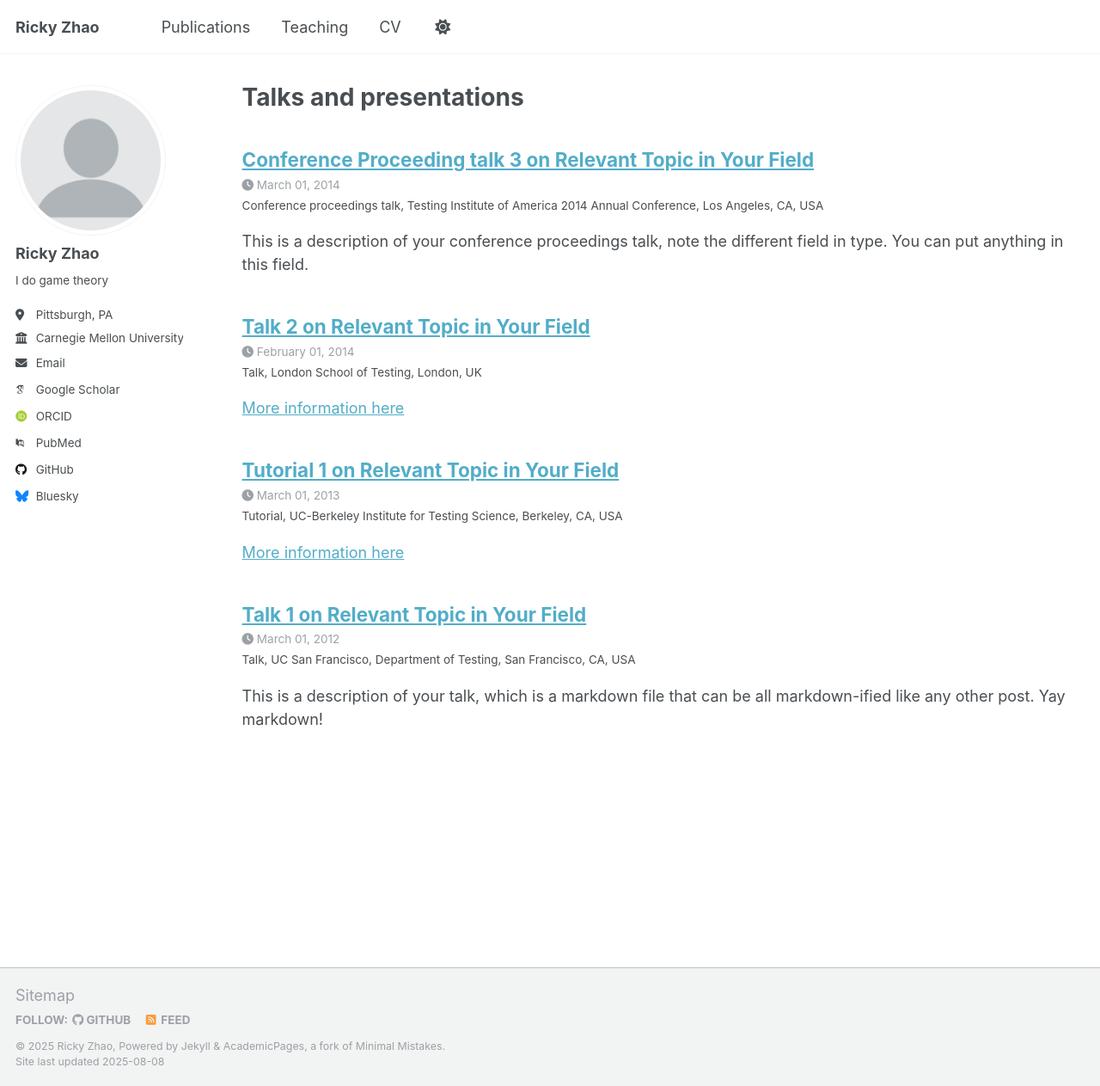
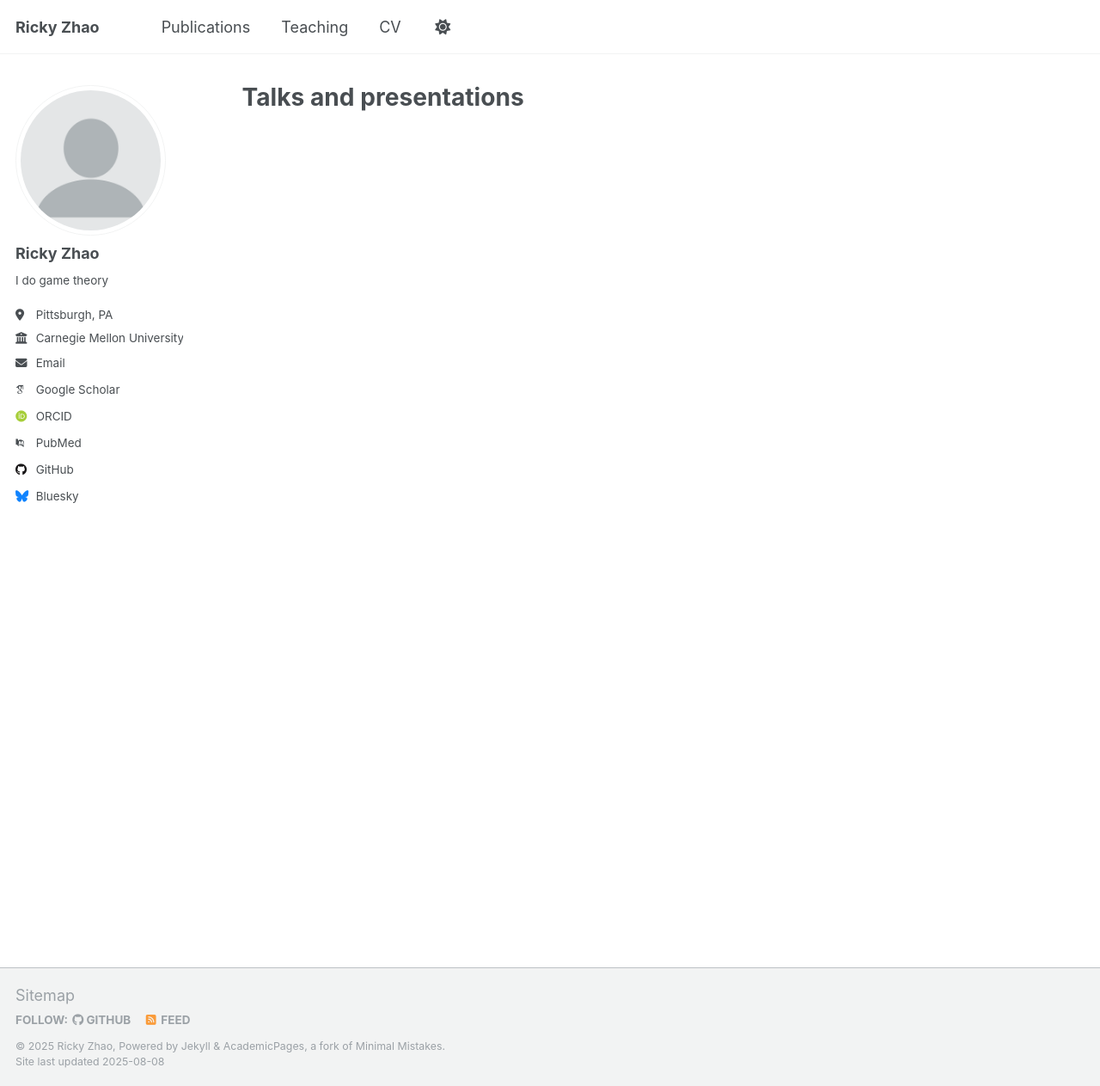
Before and after one commit to zhongxia-zhao/rzhao.github.io, a Jekyll site: the page built from _pages/talks.html, in a window 1280 px wide and 1263 px high. Shown: the whole window at 86% size. Built offline with Jekyll 4.4.1, drawn with Linux system fonts in a browser that asks for light colours; some web fonts are replaced; part of the change alters nothing that is shown.

```diff
--- a/_config.yml
+++ b/_config.yml
@@ -84,6 +84,10 @@ publication_category:
     title: 'Journal Articles'
   conferences:
     title: 'Conference Papers'
+  review:
+    title: 'Under Review'
+  wip:
+    title: 'Works in Progress'
 
 # Site Settings
 teaser                   :  # filename of teaser fallback teaser image placed in /images/, .e.g. "500x300.png"
@@ -215,18 +219,18 @@ kramdown:
 
 # These settings control the types of collections used by the template
 collections:
-  teaching:
-    output: true
-    permalink: /:collection/:path/
+  # teaching:
+  #   output: true
+  #   permalink: /:collection/:path/
   publications:
     output: true
     permalink: /:collection/:path/
-  portfolio:
-    output: true
-    permalink: /:collection/:path/
-  talks:
-    output: true
-    permalink: /:collection/:path/
+  # portfolio:
+  #   output: true
+  #   permalink: /:collection/:path/
+  # talks:
+  #   output: true
+  #   permalink: /:collection/:path/
 
 
 # These settings control how pages and collections are included in the site
```
